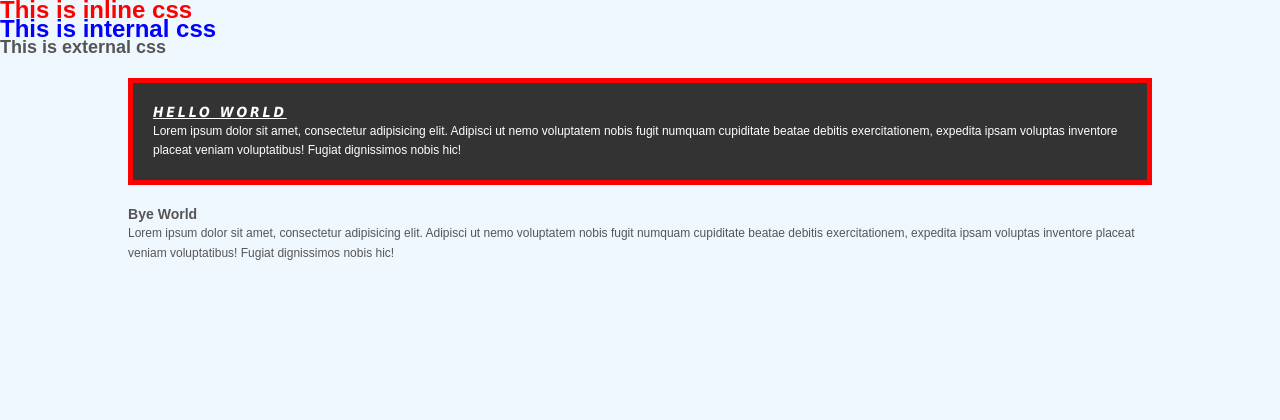
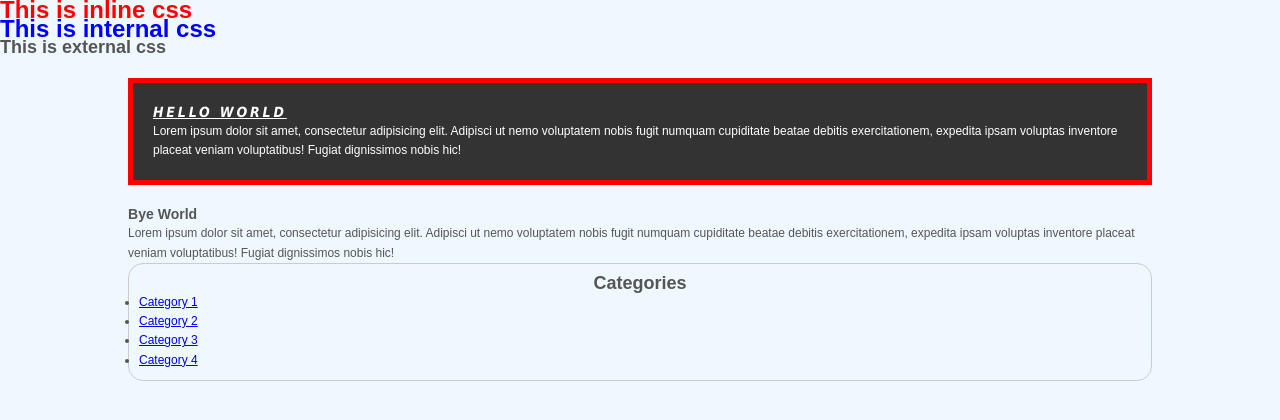
Before and after one commit to chammiherath/css_cheatsheet, a plain HTML site: page CSScheatSheet/index.html in a window 1280 px wide. Drawn offline with Linux system fonts and the light colour scheme.

Commit message:
containers cont

```diff
--- a/CSScheatSheet/CSS/style.css
+++ b/CSScheatSheet/CSS/style.css
@@ -49,3 +49,15 @@ body{
     text-transform: uppercase;
     letter-spacing: 0.2em;
 }
+
+.categories{
+    border: 1px #ccc solid;
+    padding: 10px;
+    border-radius: 15px;
+
+}
+
+.categories h2{
+
+    text-align: center;
+}
--- a/CSScheatSheet/index.html
+++ b/CSScheatSheet/index.html
@@ -11,6 +11,7 @@
 
         <link rel="stylesheet" href="css/style.css">      <!-- External CSS-->
     </head>
+
     <body>
 
         <h1 style="color:red">This is inline css</h1>   <!-- Inline CSS-->
@@ -37,8 +38,24 @@
                 beatae debitis exercitationem, expedita ipsam voluptas inventore
                 placeat veniam voluptatibus! Fugiat dignissimos nobis hic!
             </p>
+        </div>
 
-    </div>
+        <div class="categories">
+
+            <h2>Categories</h2>
+
+            <ul>
+                <li><a href="#">Category 1</a></li>
+                <li><a href="#">Category 2</a></li>
+                <li><a href="#">Category 3</a></li>
+                <li><a href="#">Category 4</a></li>
+            </ul>
+
+
+
+
+
+        </div>
 
 
 
```
